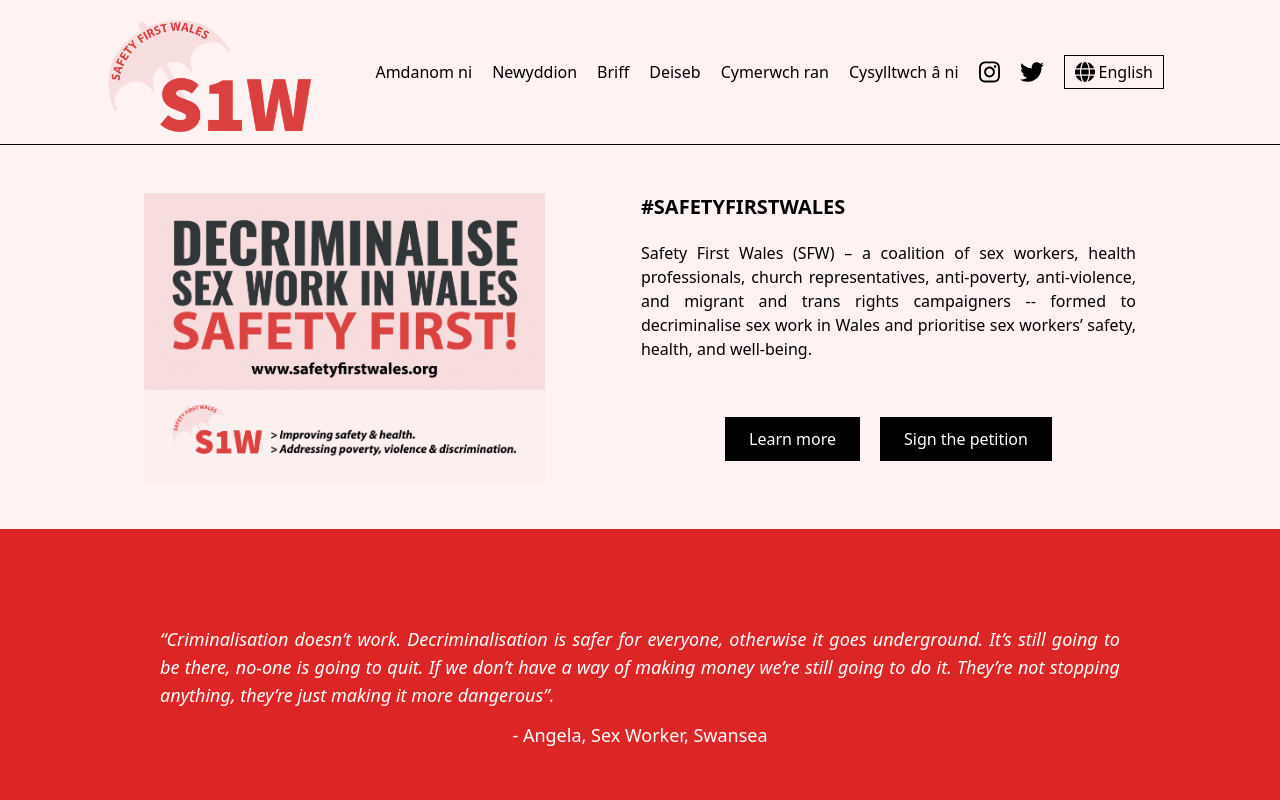
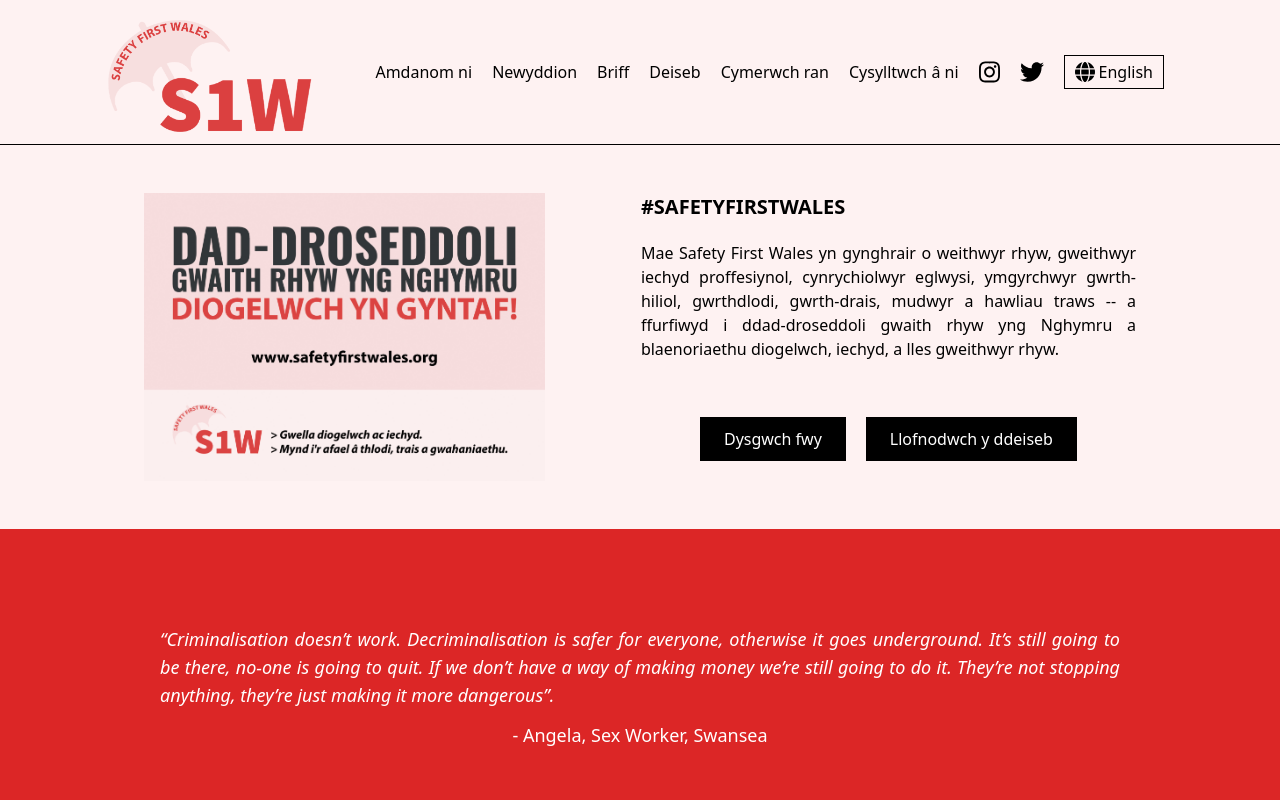
Before and after one commit to ehwus/sfw2, a React (Vite) app: page / in a window 1280 px wide. Both pictures are taken after a click on the button "Cymraeg". Shown: the top 800 px of the page. Built offline with nearby package versions, Linux system fonts and the light colour scheme.

Commit message:
Hero Image in Welsh

```diff
--- /dev/null
+++ b/src/components/DefaultHeroEnglish.tsx
@@ -0,0 +1,38 @@
+import { Link } from "react-router-dom";
+import petitionImage from "../assets/petition-image.png";
+
+export function DefaultHeroEnglish() {
+  return (
+    <section className="w-full bg-red-50 lg:px-24 lg:flex lg:flex-row mx-auto">
+      <img
+        src={petitionImage}
+        alt="A poster like promotional image for our petition - it reads 'decriminalise sex work in Wales, safety first!'"
+        className="max-h-96 lg:p-12 mx-auto"
+      />
+      <aside className="flex flex-col lg:p-12 p-8">
+        <h3 className="font-bold text-xl">#SAFETYFIRSTWALES</h3>
+        <p className="mt-5 text-justify">
+          Safety First Wales (SFW) – a coalition of sex workers, health
+          professionals, church representatives, anti-poverty, anti-violence,
+          and migrant and trans rights campaigners -- formed to decriminalise
+          sex work in Wales and prioritise sex workers’ safety, health, and
+          well-being.
+        </p>
+        <div className="flex flex-wrap gap-5 mt-14 justify-center">
+          <Link
+            to="/about"
+            className="bg-black py-2.5 whitespace-nowrap px-6 text-center text-white hover:opacity-75"
+          >
+            Learn more
+          </Link>
+          <Link
+            to="/petition"
+            className="bg-black py-2.5 whitespace-nowrap px-6 text-center text-white hover:opacity-75"
+          >
+            Sign the petition
+          </Link>
+        </div>
+      </aside>
+    </section>
+  );
+}
--- a/src/components/DefaultHero.tsx
+++ b/src/components/DefaultHeroWelsh.tsx
@@ -1,35 +1,35 @@
 import { Link } from "react-router-dom";
-import petitionImage from "../assets/petition-image.png";
+import petitionImageWelsh from "../assets/petition-image-welsh.jpg";
 
-export function DefaultHero() {
+export function DefaultHeroWelsh() {
   return (
     <section className="w-full bg-red-50 lg:px-24 lg:flex lg:flex-row mx-auto">
       <img
-        src={petitionImage}
+        src={petitionImageWelsh}
         alt="A poster like promotional image for our petition - it reads 'decriminalise sex work in Wales, safety first!'"
         className="max-h-96 lg:p-12 mx-auto"
       />
       <aside className="flex flex-col lg:p-12 p-8">
         <h3 className="font-bold text-xl">#SAFETYFIRSTWALES</h3>
         <p className="mt-5 text-justify">
-          Safety First Wales (SFW) – a coalition of sex workers, health
-          professionals, church representatives, anti-poverty, anti-violence,
-          and migrant and trans rights campaigners -- formed to decriminalise
-          sex work in Wales and prioritise sex workers’ safety, health, and
-          well-being.
+          Mae Safety First Wales yn gynghrair o weithwyr rhyw, gweithwyr iechyd
+          proffesiynol, cynrychiolwyr eglwysi, ymgyrchwyr gwrth-hiliol,
+          gwrthdlodi, gwrth-drais, mudwyr a hawliau traws -- a ffurfiwyd i
+          ddad-droseddoli gwaith rhyw yng Nghymru a blaenoriaethu diogelwch,
+          iechyd, a lles gweithwyr rhyw.
         </p>
         <div className="flex flex-wrap gap-5 mt-14 justify-center">
           <Link
             to="/about"
             className="bg-black py-2.5 whitespace-nowrap px-6 text-center text-white hover:opacity-75"
           >
-            Learn more
+            Dysgwch fwy
           </Link>
           <Link
             to="/petition"
             className="bg-black py-2.5 whitespace-nowrap px-6 text-center text-white hover:opacity-75"
           >
-            Sign the petition
+            Llofnodwch y ddeiseb
           </Link>
         </div>
       </aside>
--- a/src/pages/DefaultPage.tsx
+++ b/src/pages/DefaultPage.tsx
@@ -1,10 +1,14 @@
-import { DefaultHero } from "../components/DefaultHero";
+import { DefaultHeroEnglish } from "../components/DefaultHeroEnglish";
 import { RedQuote } from "../components/RedQuote";
+import { useBilingualism } from "../hooks/useBilingalism";
+import { DefaultHeroWelsh } from "../components/DefaultHeroWelsh";
 
 export function DefaultPage() {
+  const { language } = useBilingualism();
+
   return (
     <>
-      <DefaultHero />
+      {language == "English" ? <DefaultHeroEnglish /> : <DefaultHeroWelsh />}
       <RedQuote />
     </>
   );
```
Also changed, not shown: src/assets/petition-image-welsh.jpg (added).
